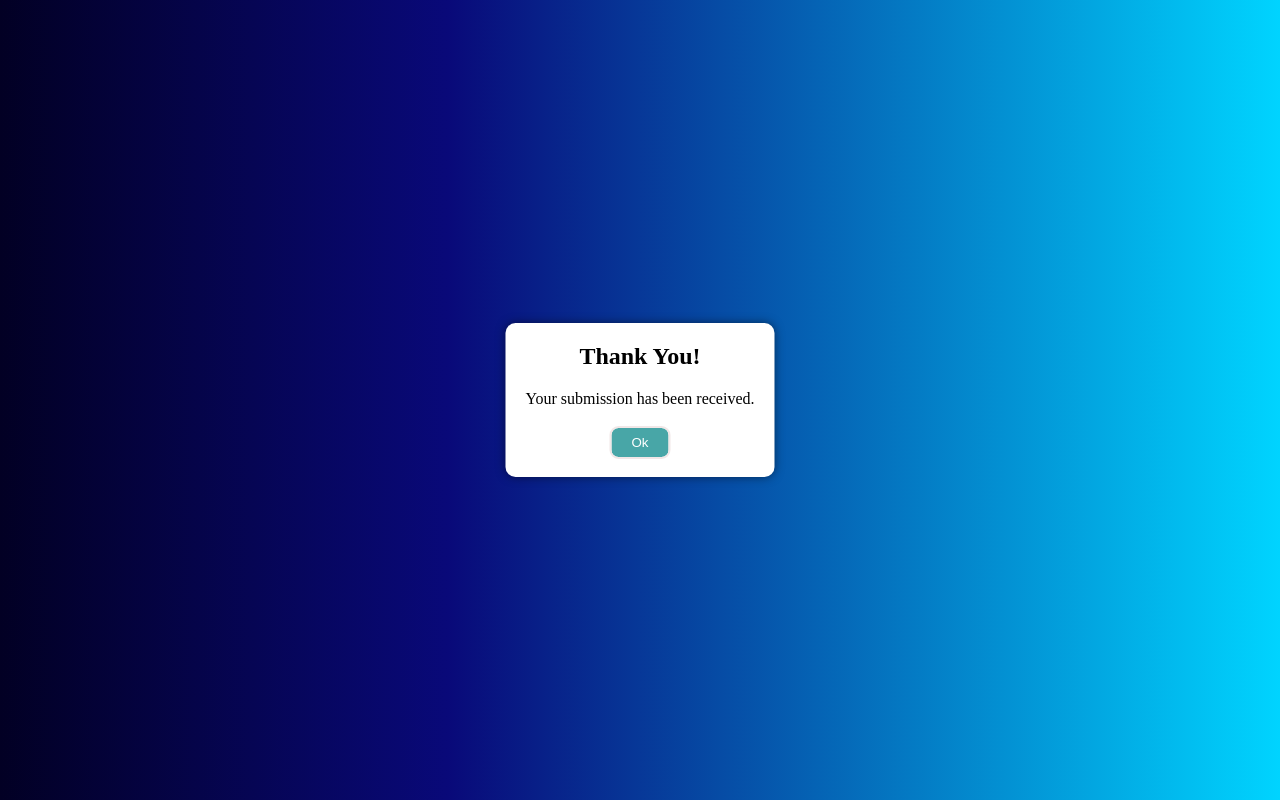
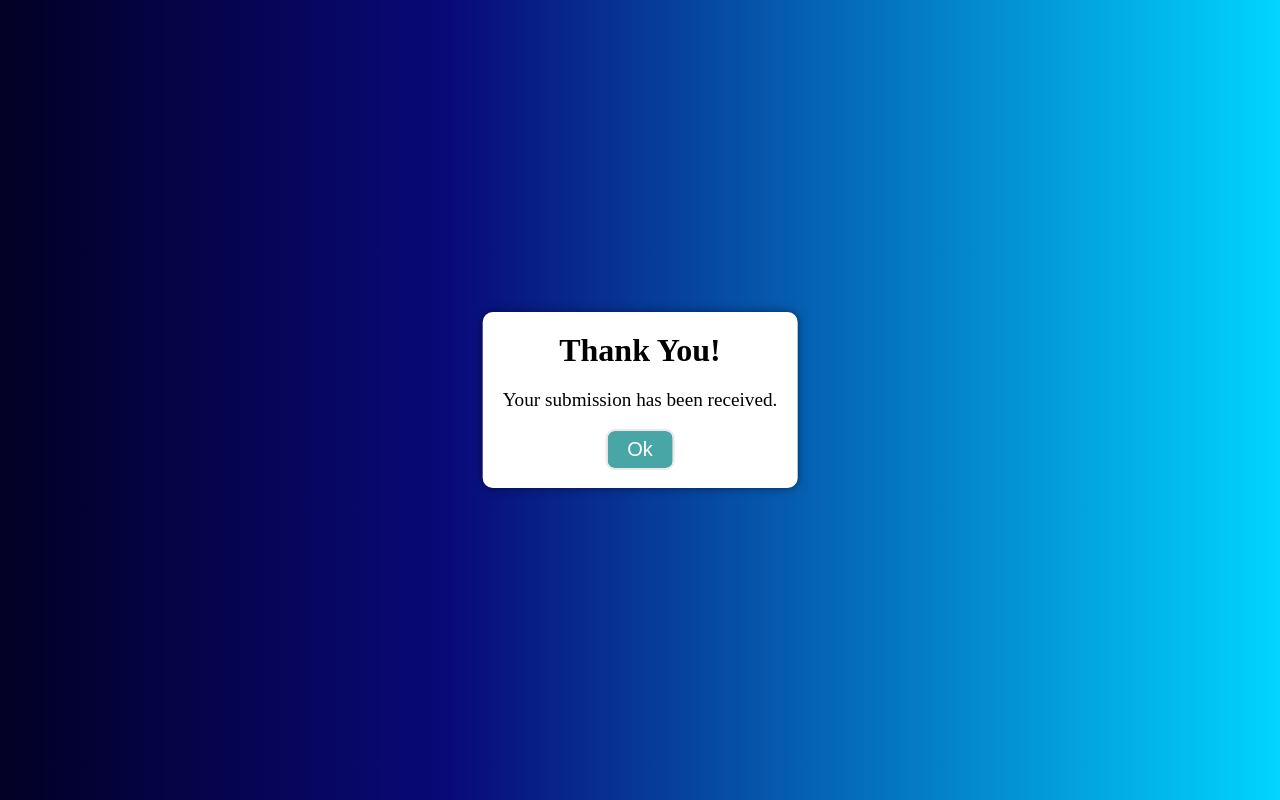
Before and after one commit to fatintawsifhoque/ModalBox, a plain HTML site: page index.html in a window 1280 px wide. Both pictures are taken after a click on the button "Submit". Drawn offline with Linux system fonts and the light colour scheme.

Commit message:
second- commit

```diff
--- a/index.html
+++ b/index.html
@@ -9,7 +9,7 @@
 <body>
     <button type="submit" class="btn" onclick="openPopUp()" >Submit</button>
     <div class="popup" id="popup">
-        <h2>Thank You!</h2>
+        <h1>Thank You!</h1>
         <p>Your submission has been received.</p>
         <button id="close-popup" onclick="closePopUp()">Ok</button>
     </div>
--- a/style.css
+++ b/style.css
@@ -22,7 +22,7 @@ body {
   color: rgb(254, 186, 23);
   outline: 2px solid rgb(254, 186, 23);
   font-weight: 700;
-  font-size: large;
+  font-size: 40px;
   border: none;
   border-radius: 30px;
   transition: all 0.5s ease-in-out;
@@ -54,10 +54,11 @@ body {
     transition: all 0.5s ease-in-out;
 }
 
-.popup h2 {
+.popup h1 {
     margin-bottom: 20px;
 }
 .popup p {
+    font-size: larger;
     margin-bottom: 20px;
 }
 .popup #close-popup {
@@ -68,4 +69,5 @@ body {
     padding: 7px 20px;
     border-radius: 7px;
     cursor: pointer;
+    font-size: 20px;
 }
```
